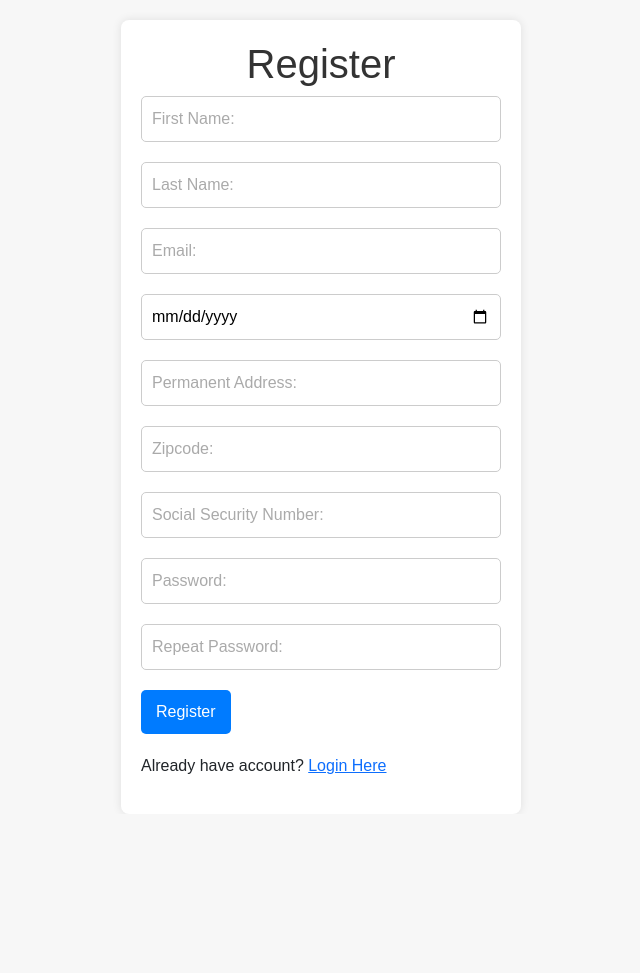
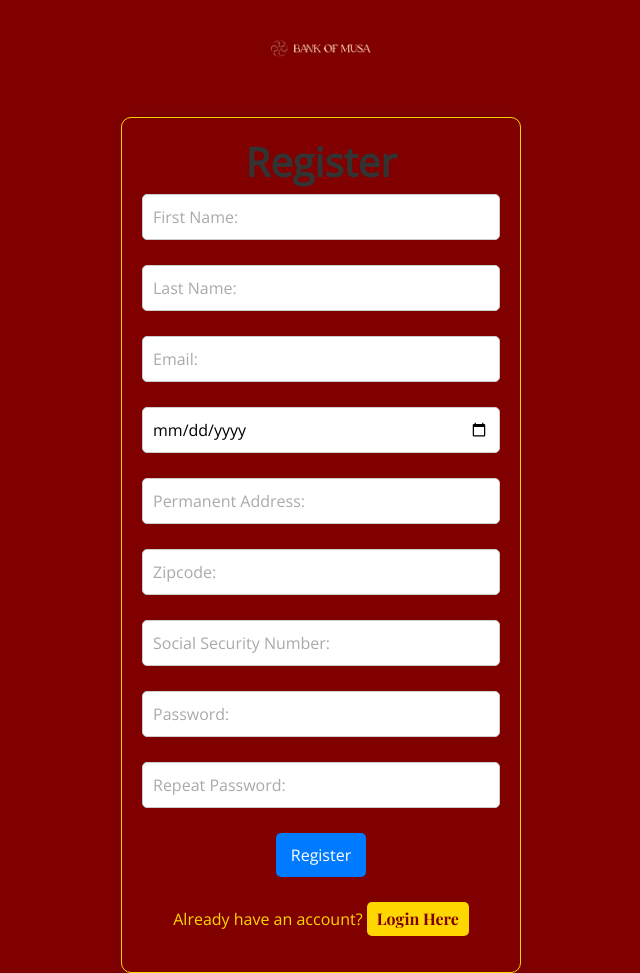
Before and after one commit to praveenksamy148/Banking-Web-Application, a PHP site: page /registration.php in a window 1280 px wide. Shown: the whole page, without its empty margins (319-959 px from the left). Before the commit the page ends 774 px from the top, so only its background shows below. Run offline with PHP 8.4, Linux system fonts and the light colour scheme.

Commit message:
Styling finished for registration and login

```diff
--- a/registration.php
+++ b/registration.php
@@ -6,11 +6,89 @@
     <title>Banking Registration</title>
     <link rel="stylesheet" href="https://cdn.jsdelivr.net/npm/bootstrap@5.2.3/dist/css/bootstrap.min.css" integrity="sha384-rbsA2VBKQhggwzxH7pPCaAqO46MgnOM80zW1RWuH61DGLwZJEdK2Kadq2F9CUG65" crossorigin="anonymous">
     <link rel="stylesheet" type="text/css" href="regStyling.css">
+    <link href="https://fonts.googleapis.com/css2?family=Open+Sans:wght@300&family=Playfair+Display:wght@700&display=swap" rel="stylesheet">
+    <style>
+        /* Custom CSS for a maroon and gold theme with improved fonts */
+        body {
+            background-color: maroon;
+            color: gold;
+            font-family: 'Open Sans', sans-serif;
+            text-align: center;
+        }
+
+        .container {
+            background-color: maroon;
+            border: 1px solid gold;
+            border-radius: 10px;
+            padding: 20px;
+            margin-top: 20px;
+        }
+
+        .form-group {
+            margin-bottom: 20px;
+        }
+
+        .form-control {
+            background-color: gold;
+            color: maroon;
+            border: 1px solid maroon;
+            border-radius: 5px;
+            padding: 10px;
+            font-family: 'Open Sans', sans-serif;
+        }
+
+        .btn-primary {
+            background-color: gold;
+            color: maroon;
+            border: none;
+            border-radius: 5px;
+            padding: 10px 20px;
+            cursor: pointer;
+            font-family: 'Playfair Display', serif;
+        }
+
+        .btn-primary:hover {
+            background-color: #d4af37;
+        }
+
+        .alert {
+            background-color: gold;
+            color: maroon;
+            border: 1px solid maroon;
+            border-radius: 5px;
+            margin: 10px 0;
+            padding: 10px;
+            font-family: 'Open Sans', sans-serif;
+        }
+
+        .logo {
+            max-width: 150px;
+            display: block;
+            margin: 0 auto 20px;
+        }
+
+        #buttonSize {
+            background-color: gold;
+            color: maroon;
+            border: none;
+            border-radius: 5px;
+            padding: 5px 10px;
+            cursor: pointer;
+            font-family: 'Playfair Display', serif;
+        }
+
+        #buttonSize:hover {
+            background-color: #d4af37;
+        }
+    </style>
 </head>
 <body>
-    <div class = "container">
-        <h1>Register</h1>
-        <form action = "registration.php" method = "post">
+    <div class="image-section">
+        <img src= "BankOfMusa.png" alt = "Company Logo" class= "logo">
+    </div>
+    <div class="container">
+    <h1 style= "text-align: center"><b>Register</b></h1>
+        <form action="registration.php" method="post">
             <?php
             if(isset($_POST["submit"])){
                 $firstName = $_POST["firstName"];
@@ -92,7 +170,10 @@
             <div class = "form-group">
                 <input type = "submit" value = "Register" name = "submit" >
             </div>
-            <div><p>Already have account? <a href = "login.php">Login Here</a></p></div>
-
+        </form>
+        <div>
+            <p>Already have an account? <button onclick="window.location.href = 'login.php'" id="buttonSize">Login Here</button></p>
+        </div>
+    </div>
 </body>
 </html>
```
Also changed, not shown: login.php (+37 -21 lines), BankOfMusa.png (added).
